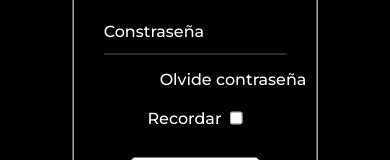
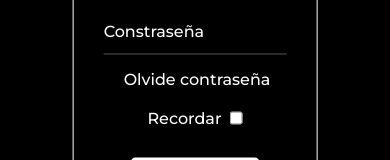
Before and after one commit to VictorioPerez/proyecto-final-NUCBA, a plain HTML site: page pages/login.html in a window 390 px wide. Shown: the part 391-551 px from the top of the page. Drawn offline with nearby package versions, Linux system fonts and the light colour scheme.

Commit message:
Trabajo finalizado

```diff
--- a/styles/styleQueryLogin.css
+++ b/styles/styleQueryLogin.css
@@ -1,7 +1,7 @@
 @media (max-width: 480px) {
   form a {
     bottom: 10px;
-    left: 56px;
+    left: 20px;
   }
   .containerCheckbox{
     position: relative;
```
